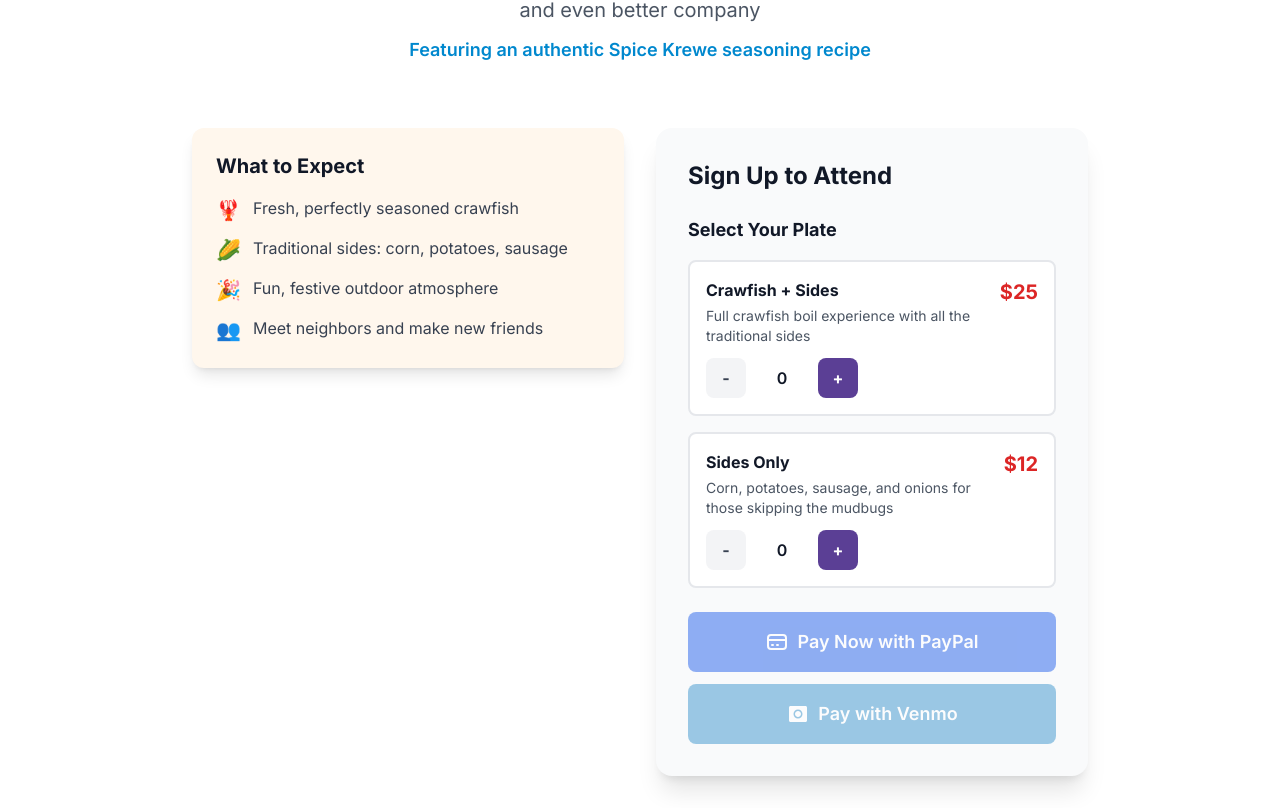
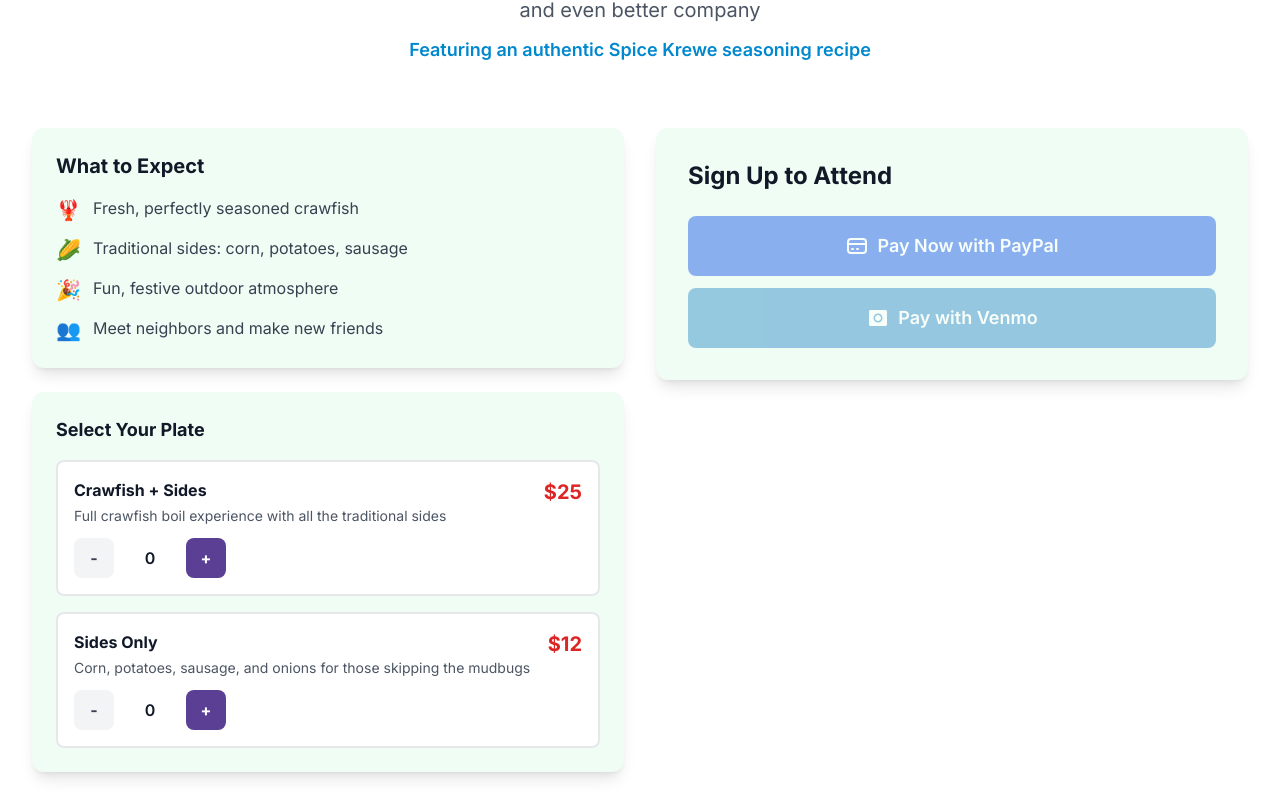
Before and after one commit to redsurfer1/crawfishboil, a React (Vite) app: page / in a window 1280 px wide. Shown: the part 1152-1960 px from the top of the page. Built offline with nearby package versions, Linux system fonts and the light colour scheme; no server answers.

Commit message:
Create two-column 'Join a Boil' layout

```diff
--- a/src/components/GuestPath.jsx
+++ b/src/components/GuestPath.jsx
@@ -95,9 +95,10 @@ export default function GuestPath() {
           </p>
         </div>
 
-        <div className="max-w-4xl mx-auto">
+        <div className="max-w-7xl mx-auto">
           <div className="grid md:grid-cols-2 gap-8 items-start">
-            <div className="bg-orange-50 p-6 rounded-xl shadow-lg">
+            <div className="space-y-6">
+              <div className="bg-green-50 p-6 rounded-xl shadow-lg">
                 <h3 className="font-bold text-xl text-gray-900 mb-4">What to Expect</h3>
                 <ul className="space-y-3">
                   <li className="flex items-start">
@@ -119,14 +120,9 @@ export default function GuestPath() {
                 </ul>
               </div>
 
-            <div className="bg-gray-50 p-8 rounded-2xl shadow-xl">
-            <h3 className="text-2xl font-bold text-gray-900 mb-6">
-              Sign Up to Attend
-            </h3>
-
+              <div className="bg-green-50 p-6 rounded-xl shadow-lg">
                 <h4 className="text-lg font-bold text-gray-900 mb-4">Select Your Plate</h4>
-
-              <div className="space-y-4 mb-6">
+                <div className="space-y-4">
                   <div className="bg-white border-2 border-gray-200 rounded-lg p-4 hover:border-red-300 transition">
                     <div className="flex justify-between items-start mb-2">
                       <div className="flex-1">
@@ -187,6 +183,13 @@ export default function GuestPath() {
                     </div>
                   </div>
                 </div>
+              </div>
+            </div>
+
+            <div className="bg-green-50 p-8 rounded-xl shadow-lg">
+              <h3 className="text-2xl font-bold text-gray-900 mb-6">
+                Sign Up to Attend
+              </h3>
 
               <div className="space-y-3">
                 <button
```
Lines whose indentation alone changed are shown as unchanged.
